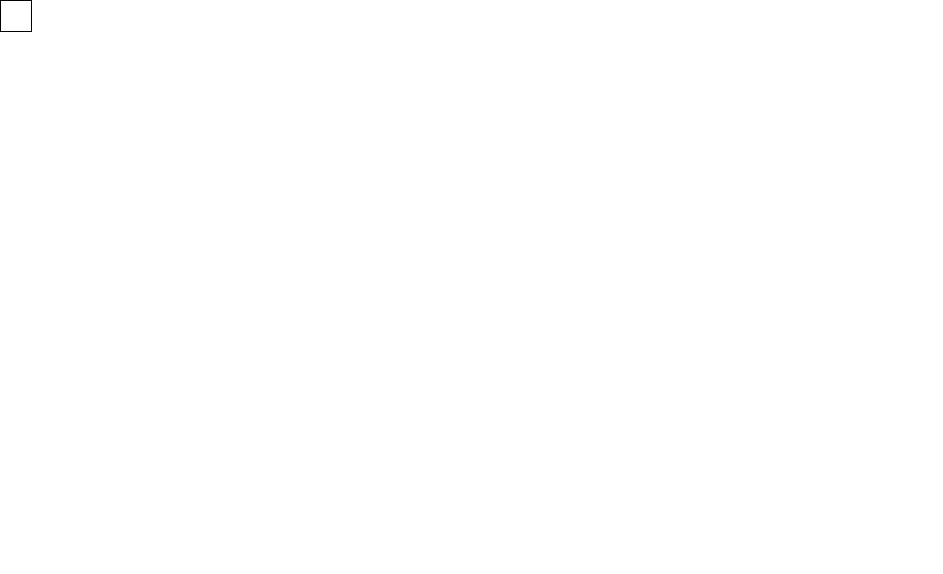
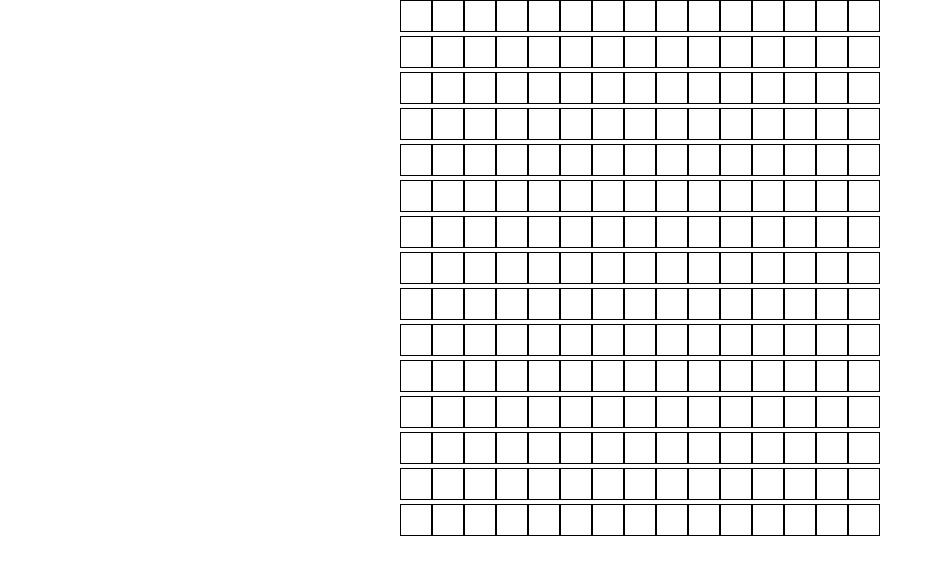
Before and after one commit to Daniel7842900/pathFinder, a React (Create React App) app: page / in a window 1280 px wide. Shown: the top 574 px of the page, without its empty margins (0-943 px from the left). Built offline with nearby package versions, Linux system fonts and the light colour scheme.

Commit message:
second commit

```diff
--- a/src/Component/Node/Node.css
+++ b/src/Component/Node/Node.css
@@ -2,4 +2,5 @@
   width: 30px;
   height: 30px;
   border: 1px solid;
+  display: inline-block;
 }
--- a/src/Component/PathFinder.css
+++ b/src/Component/PathFinder.css
@@ -0,0 +1,2 @@
+.grid {
+}
--- a/src/Component/PathFinder.jsx
+++ b/src/Component/PathFinder.jsx
@@ -4,12 +4,48 @@ import Node from "./Node/Node";
 import "./PathFinder.css";
 
 class PathFinder extends Component {
-  state = {};
+  constructor(props) {
+    super(props);
+    this.state = {
+      grid: []
+    };
+  }
+
+  componentDidMount() {
+    console.log("entering componentDidMount");
+    const grid = [];
+    for (let row = 0; row < 15; row++) {
+      const gridRow = [];
+      for (let col = 0; col < 15; col++) {
+        gridRow.push([]);
+      }
+      grid.push(gridRow);
+    }
+    //the scope of this grid is inside of this function.
+    //setState makes render() be called agian.
+    this.setState({ grid });
+  }
 
   render() {
+    //you have to define the variable even though you have it in the state.
+    //if there is no {} around the variable, there is no error during the compile,
+    //however, it won't recognize in the variable in the state in the contrustor.
+
+    const { grid } = this.state;
+    console.log("entering the render()");
+    console.log({ grid });
+
     return (
-      <div>
-        <Node></Node>
+      <div className="grid">
+        {grid.map((row, rowIdx) => {
+          return (
+            <div key={row.id}>
+              {row.map((node, colIdx) => (
+                <Node></Node>
+              ))}
+            </div>
+          );
+        })}
       </div>
     );
   }
```
